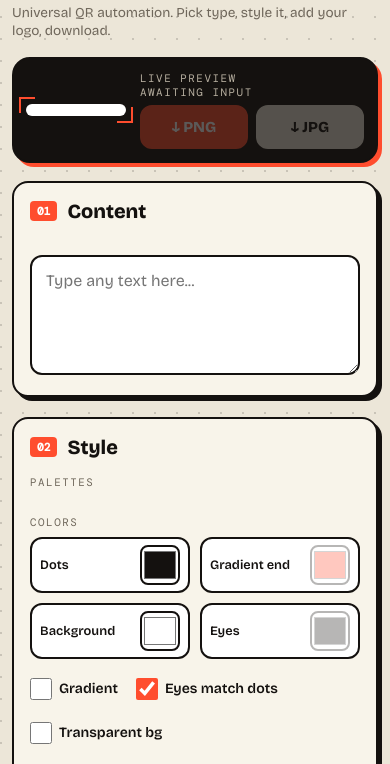
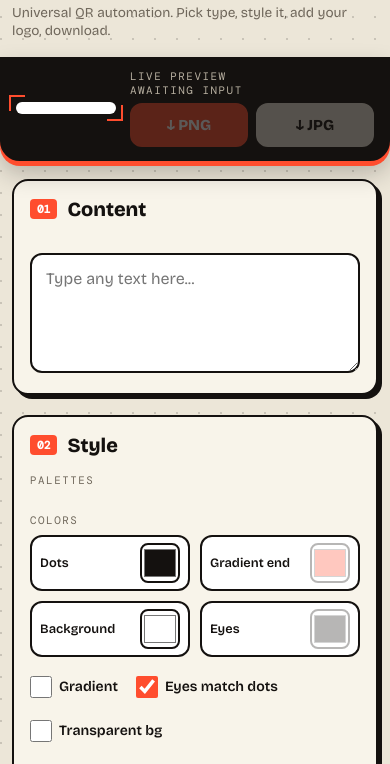
Before and after one commit to arnetworkhouse-oss/QRify-Pro, a plain HTML site: page index.html in a window 390 px wide. Shown: the part 72-836 px from the top of the page. Drawn offline with nearby package versions, Linux system fonts and the light colour scheme; a script that the page names is missing.

Commit message:
Update index.html

```diff
--- a/index.html
+++ b/index.html
@@ -16,7 +16,7 @@
 button,label,select{touch-action:manipulation}
 [hidden]{display:none!important}
 html{overflow-x:hidden}
-body{overflow-x:hidden;min-height:100vh;padding:28px 18px 40px;color:var(--ink);font-family:'Bricolage Grotesque',sans-serif;
+body{overflow-x:clip;min-height:100vh;padding:28px 18px 40px;color:var(--ink);font-family:'Bricolage Grotesque',sans-serif;
  background:radial-gradient(circle at 1px 1px,rgba(20,17,15,.16) 1px,transparent 0) 0 0/22px 22px,var(--paper)}
 .mono{font-family:'DM Mono',monospace;font-size:.68rem;letter-spacing:.14em;text-transform:uppercase}
 header{max-width:1120px;margin:0 auto 30px;display:flex;align-items:flex-end;justify-content:space-between;gap:16px;flex-wrap:wrap}
@@ -87,10 +87,10 @@ input[type=range]{width:100%;accent-color:var(--hot)}
   header{margin-bottom:16px}
   h1{font-size:clamp(2.8rem,15vw,4.2rem)}
   .sub{font-size:.85rem;max-width:none}
-  main{grid-template-columns:1fr;gap:0}
+  main{display:flex;flex-direction:column;align-items:stretch;gap:0}
   .card{padding:16px;border-radius:16px;box-shadow:4px 4px 0 var(--ink);margin-bottom:20px}
   /* sticky mini preview always visible while editing */
-  .preview{order:-1;position:sticky;top:max(8px,env(safe-area-inset-top));z-index:30;display:grid;grid-template-columns:116px minmax(0,1fr);column-gap:14px;align-items:center;padding:12px;margin-bottom:18px;border-radius:18px;box-shadow:4px 4px 0 var(--hot)}
+  .preview{order:-1;position:-webkit-sticky;position:sticky;top:0;z-index:50;display:grid;grid-template-columns:116px minmax(0,1fr);column-gap:14px;align-items:center;margin:0 -12px 18px;padding:max(10px,env(safe-area-inset-top)) 14px 12px;border-radius:0 0 20px 20px;box-shadow:0 5px 0 var(--hot),0 12px 24px rgba(20,17,15,.25)}
   .preview>.stat:first-child{grid-column:2;grid-row:1}
   .tile{grid-column:1;grid-row:1/span 4;margin:0;padding:6px;border-radius:10px}
   .tile::before,.tile::after{width:14px;height:14px;border-width:2px}
```
